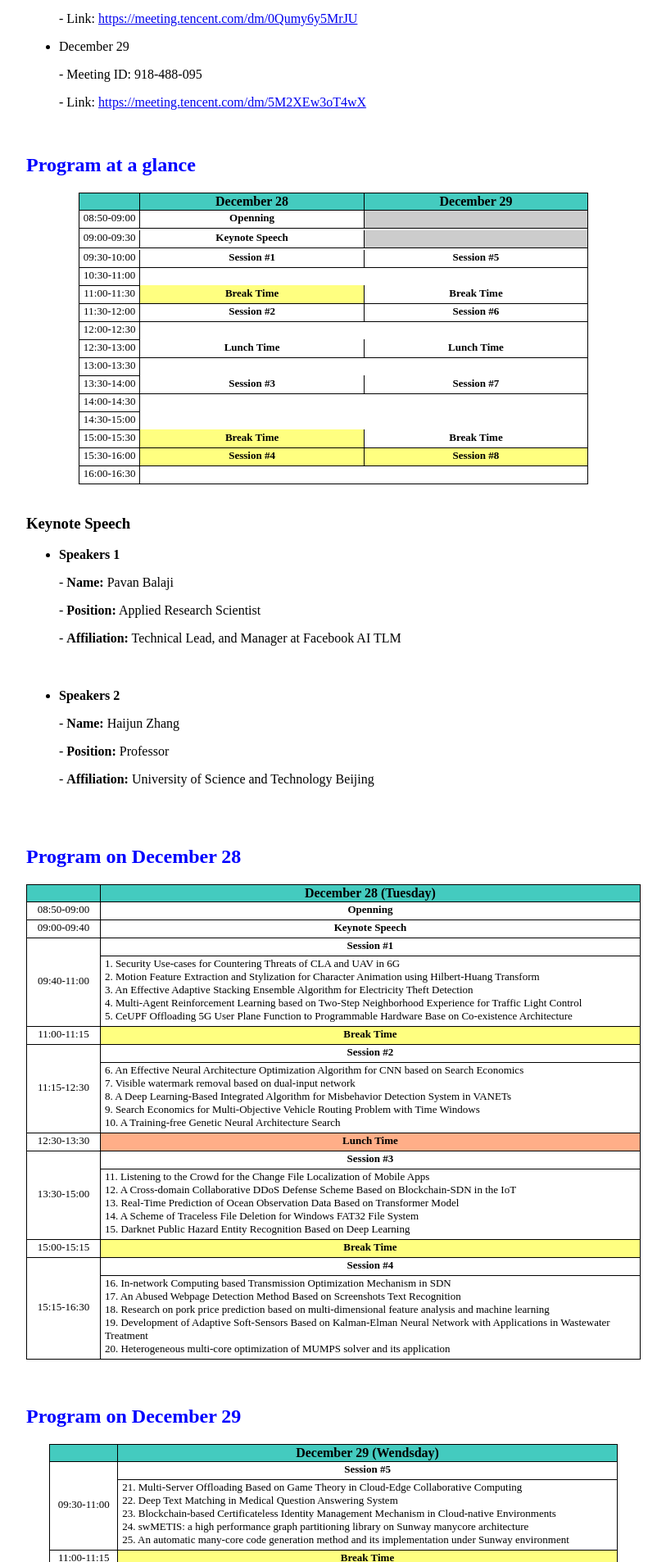
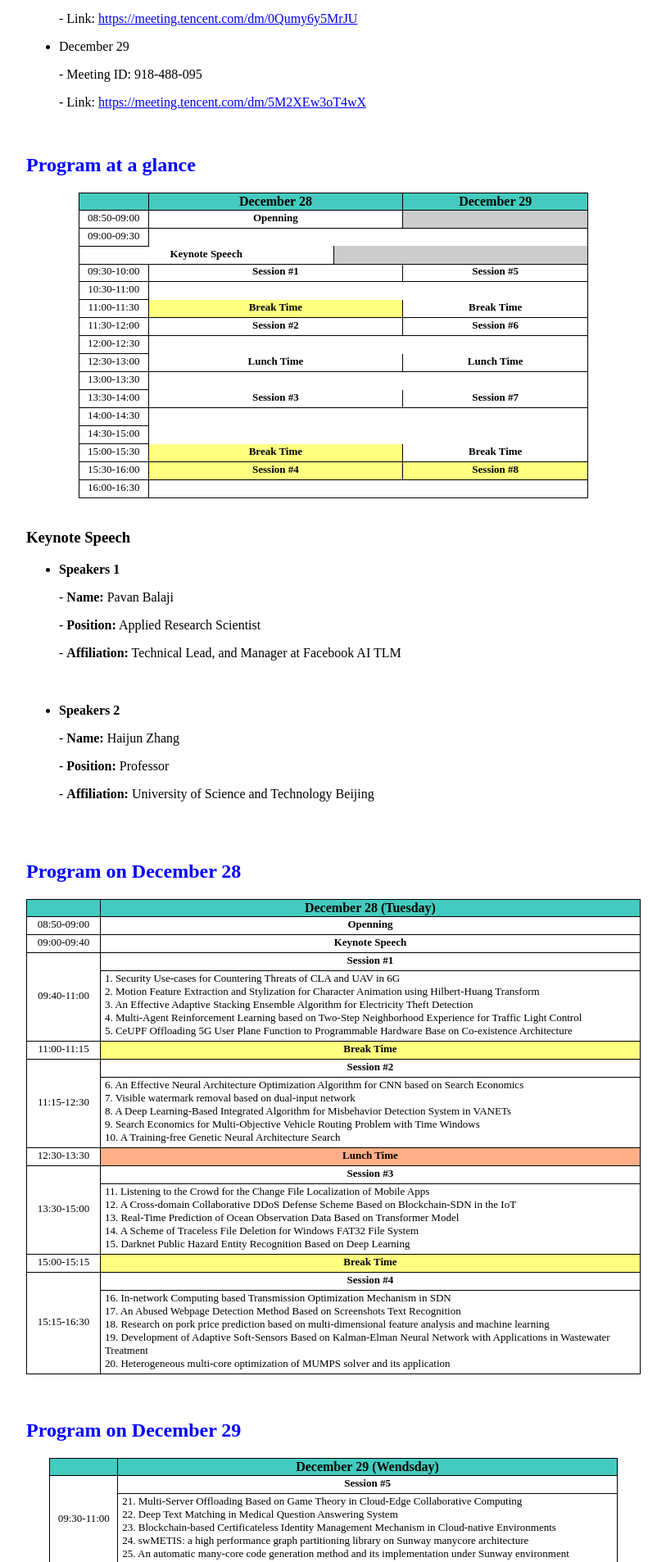
Before and after one commit to icea-conf/2021, a Jekyll site: the page built from program/index.html, in a window 1280 px wide. Shown: the part 591-2497 px from the top of the page at 82% size, without its empty margins (233-1046 px from the left). Built offline with Jekyll 4.4.1, drawn with Linux system fonts in a browser that asks for light colours.

Commit message:
Update index.html

```diff
--- a/program/index.html
+++ b/program/index.html
@@ -35,21 +35,20 @@
                               <td class="tcontent4" width="44%" colspan="2" style="background-color:#CCCCCC"></td>
                          </tr>
 
-                         <tr><td></td></tr>
-
                          <tr>
                               <td class="tcontent4" width="12%" rawspan="2">09:00-09:30</td>
+                         </tr>
+                         <tr>
+
                               <td class="tcontent4" width="44%" rawspan="2" colspan="2"><b>Keynote Speech</b></td>
                               <td class="tcontent4" width="44%" colspan="2"style="background-color:#CCCCCC"></td>
                          </tr>
-
-                         <tr><td></td></tr>
 
                          <tr>
 
 
                          <tr>
-                              <td class="tcontent4" width="12%" rawspan="3">09:30-10:00</td>
+                              <td class="tcontent4" width="12%" rawspan="2">09:30-10:00</td>
                               <td class="tcontent4" width="44%" rawspan="12" colspan="2"><b>Session #1</b></td>
                               <td class="tcontent4" width="44%" rawspan="12" colspan="2"><b>Session #5</b></td>
                          </tr>
```
